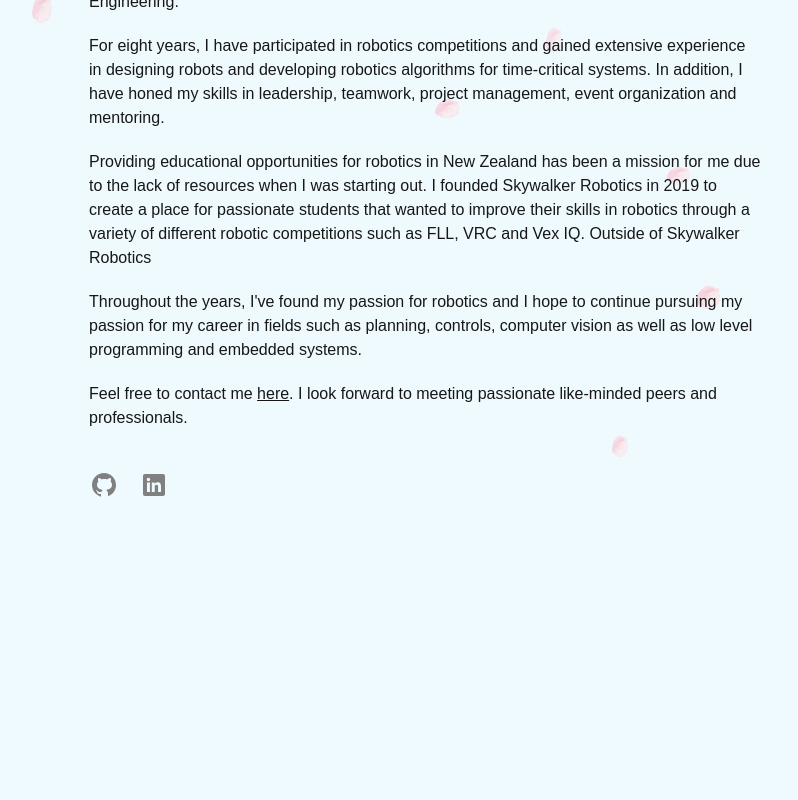
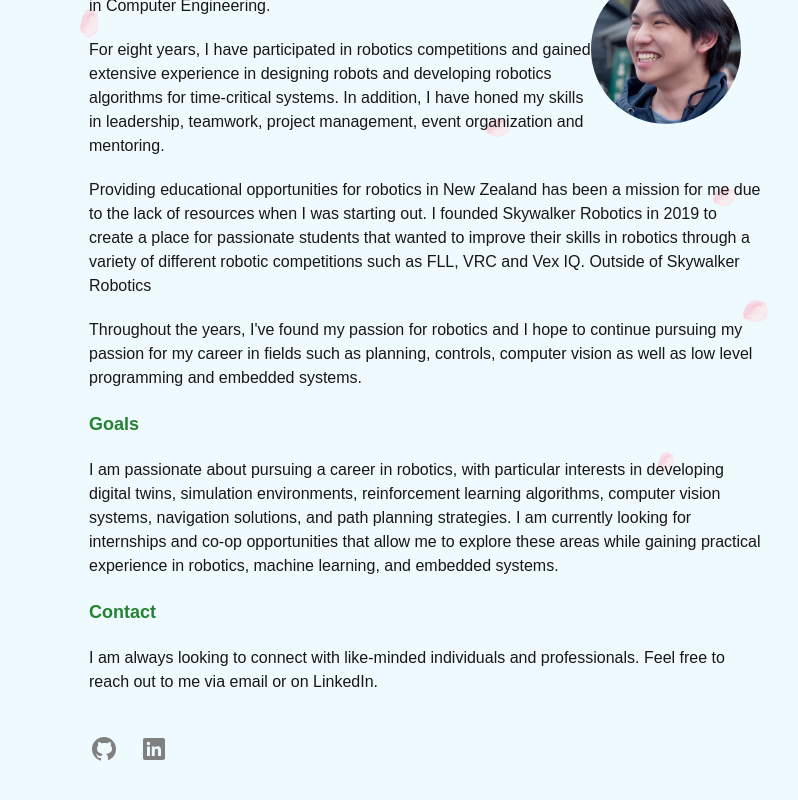
Before and after one commit to uwuChenry/chenry-website, a Next.js app: page /about in a window 1280 px wide. Shown: the part 314-1114 px from the top of the page, without its empty margins (215-1013 px from the left). Before the commit the page ends 896 px from the top, so only its background shows below. Built offline with nearby package versions, Linux system fonts and the light colour scheme; a web font is replaced by a local one.

Commit message:
added pfp and goals

```diff
--- a/app/about/page.tsx
+++ b/app/about/page.tsx
@@ -24,23 +24,29 @@ export default function Home() {
           <div className="flex flex-col">
             <div className="font-bold pt-10 pb-3 text-mygreen tracking-widest text-lg">
               Hi, 你好, Kia ora!
+              <p className="text-mygreen-light">[ He/him ]</p>
             </div>
-            <p className="text-mygreen-light">[ He/him ]</p>
             <div className="">
+              <Image src="/pfp.jpg" alt="pfp" width={150} height={150} className="rounded-full float-right mr-5 mb-5 mt-6" />
               <p className="pt-5">I&apos;m Henry and I&apos;m a Taiwanese Kiwi studying at Georgia Tech majoring in Computer Engineering. </p>
               <p className="pt-5">For eight years, I have participated in robotics competitions and gained extensive experience in designing robots and developing robotics algorithms for time-critical systems. In addition, I have honed my skills in leadership, teamwork, project management, event organization and mentoring. </p>
               <p className="pt-5">Providing educational opportunities for robotics in New Zealand has been a mission for me due to the lack of resources when I was starting out. I founded Skywalker Robotics in 2019 to create a place for passionate students that wanted to improve their skills in robotics through a variety of different robotic competitions such as FLL, VRC and Vex IQ. Outside of Skywalker Robotics              </p>
               <p className="pt-5">Throughout the years, I&apos;ve found my passion for robotics and I hope to continue pursuing my passion for my career in fields such as planning, controls, computer vision as well as low level programming and embedded systems.              </p>
-              <p className="pt-5">Feel free to contact me <a href="mailto:pchen432@gatech.edu" className="underline hover:text-mygreen">here</a>. I look forward to meeting passionate like-minded peers and professionals.</p>
             </div>
+
+            <p className="text-mygreen text-lg font-semibold pt-5">Goals</p>
+            <p className="pt-5">I am passionate about pursuing a career in robotics, with particular interests in developing digital twins, simulation environments, reinforcement learning algorithms, computer vision systems, navigation solutions, and path planning strategies. I am currently looking for internships and co-op opportunities that allow me to explore these areas while gaining practical experience in robotics, machine learning, and embedded systems.</p>
+            <p className="text-mygreen text-lg font-semibold pt-5">Contact</p>
+            <p className="pt-5">I am always looking to connect with like-minded individuals and professionals. Feel free to reach out to me via email or on LinkedIn.</p>
+
             <div>
               <ul className="pt-10 flex flex-row" >
                 <a href="https://github.com/uwuChenry" className="pr-5" onMouseEnter={() => setHovered("github")} onMouseLeave={() => setHovered(undefined)}>
-                  <Image src="/github.svg" alt="github" width={30} height={30} style={{ filter: hovered === "github" ? 'none' : 'grayscale(100%) brightness(0) invert(0.5)' }}/>
+                  <Image src="/github.svg" alt="github" width={30} height={30} style={{ filter: hovered === "github" ? 'none' : 'grayscale(100%) brightness(0) invert(0.5)' }} />
                 </a>
 
-                <a href="https://www.linkedin.com/in/henry-chen-980s/"className="pr-5" onMouseEnter={() => setHovered("linkedin")} onMouseLeave={() => setHovered(undefined)}>
-                  <Image src="/linkedin.svg" alt="linkedin" width={30} height={30} style={{ filter: hovered === "linkedin" ? 'none' : 'grayscale(100%) brightness(0) invert(0.5)' }}/>
+                <a href="https://www.linkedin.com/in/henry-chen-980s/" className="pr-5" onMouseEnter={() => setHovered("linkedin")} onMouseLeave={() => setHovered(undefined)}>
+                  <Image src="/linkedin.svg" alt="linkedin" width={30} height={30} style={{ filter: hovered === "linkedin" ? 'none' : 'grayscale(100%) brightness(0) invert(0.5)' }} />
                 </a>
               </ul>
             </div>
```
